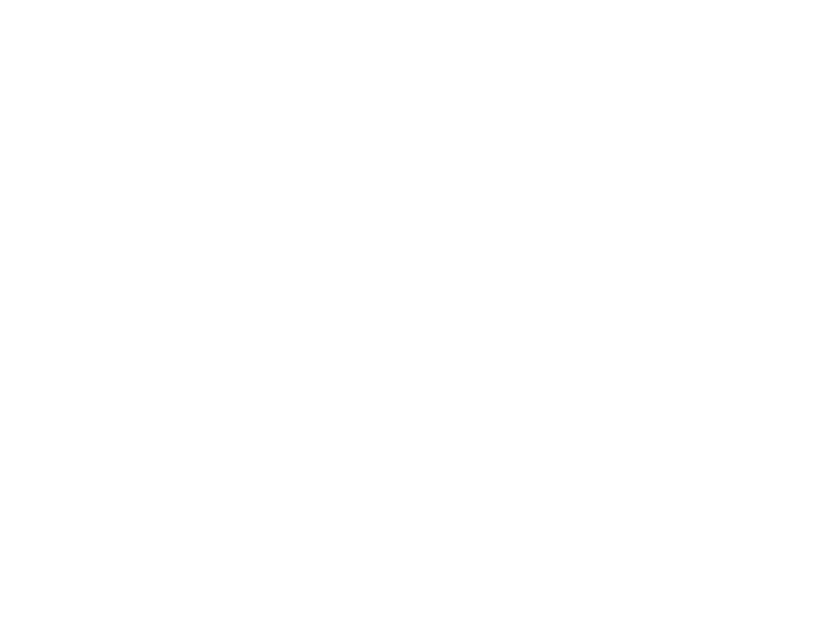
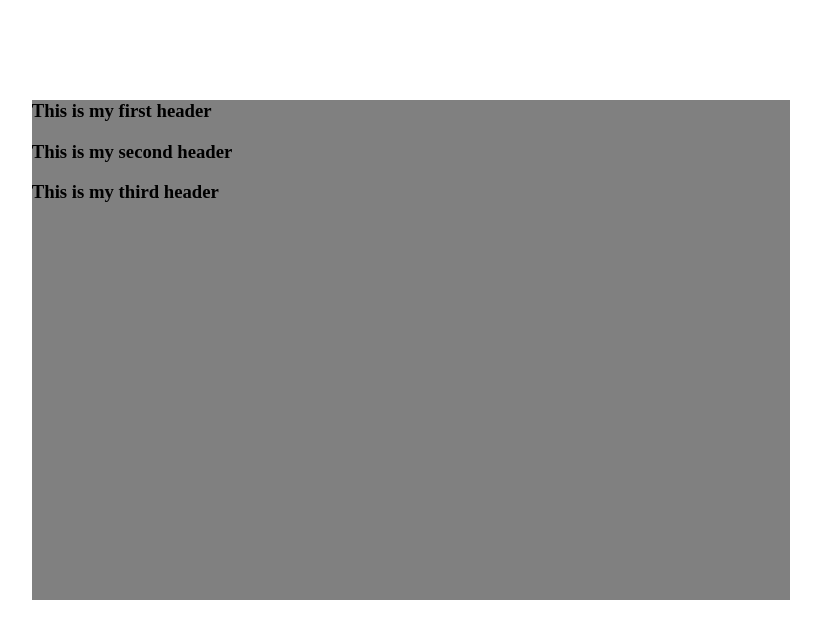
Before and after one commit to moonshoeskelly/m9-hw9-dement-kelly, a plain HTML site: page index.html in a window 1280 px wide. Shown: the whole page, without its empty margins (229-1050 px from the left). Drawn offline with Linux system fonts and the light colour scheme.

Commit message:
Add accordion sections

```diff
--- a/index.html
+++ b/index.html
@@ -6,4 +6,18 @@
     <link rel="stylesheet" type="text/css" href="main.css">
     <title>Homework 9</title>
   </head>
-    <body>
+  <body>
+    <div id="accordion">
+      <div class="accordion-headers">
+        <h3>This is my first header</h3>
+      </div>
+      <div class="accordion-headers">
+        <h3>This is my second header</h3>
+      </div>
+      <div class="accordion-headers">
+        <h3>This is my third header</h3>
+      </div>
+    </div>
+  <script src="main.js"></script>
+  </body>
+</html>
--- a/main.css
+++ b/main.css
@@ -0,0 +1,12 @@
+#accordion {
+  height: 500px;
+  background-color: grey;
+  width: 95%;
+  margin: auto;
+  margin-top: 100px;
+}
+@media (min-width: 768px) {
+  #accordion {
+    width: 60%;
+  }
+}
```
